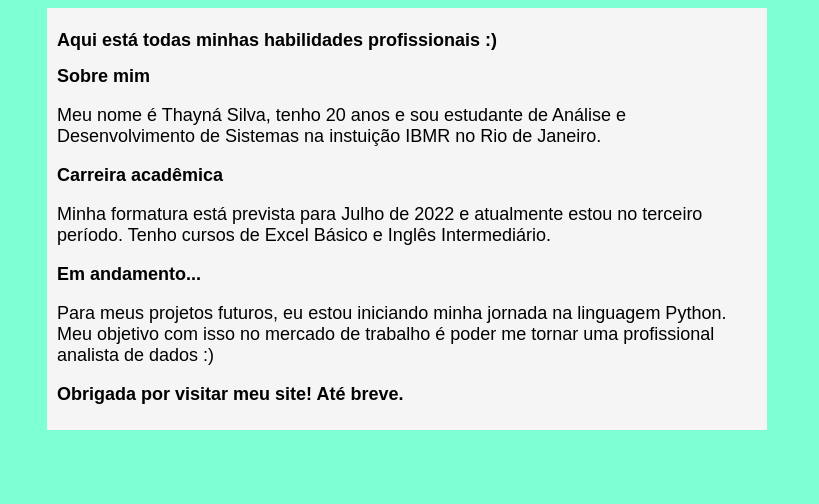
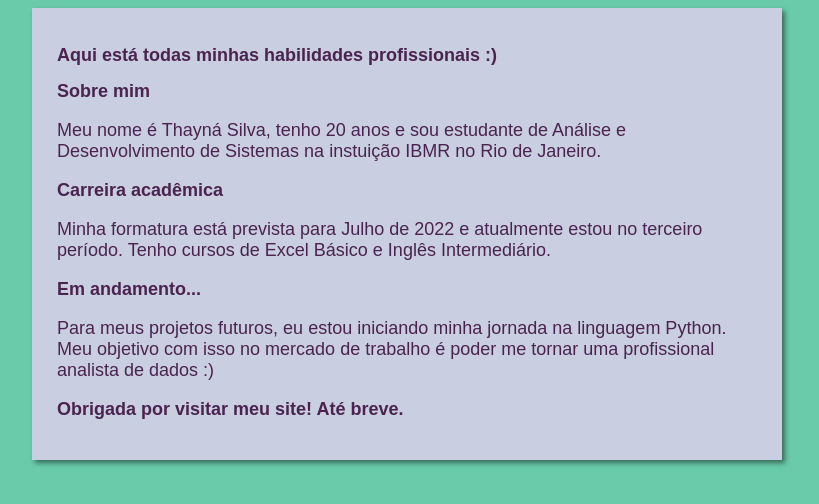
Before and after one commit to thaynamsilva/Meu-curriculo, a plain HTML site: page index.html in a window 1280 px wide. Shown: the whole page, without its empty margins (233-1052 px from the left). Drawn offline with Linux system fonts and the light colour scheme.

Commit message:
Mudança de Estilo

```diff
--- a/estilos/style.css
+++ b/estilos/style.css
@@ -1,16 +1,18 @@
 * {
     font-family: Arial, Helvetica, sans-serif;
+    color: rgba(71, 32, 77, 0.979);
     font-size: 18px;
+
 }
 
 body {
-    background-color: aquamarine;
+    background-color: rgba(93, 199, 164, 0.925);
 }
 
 main {
-    background-color: whitesmoke;
+    background-color: rgba(242, 210, 250, 0.699);
     width: 700px;
     margin: auto;
-    padding: 10px;
-    box-shadow: 3px 3px 5 px rgba(0, 0, 0, 0.473);
+    padding: 25px;
+    box-shadow: 3px 3px 5px rgba(0, 0, 0, 0.473);
 }
```
